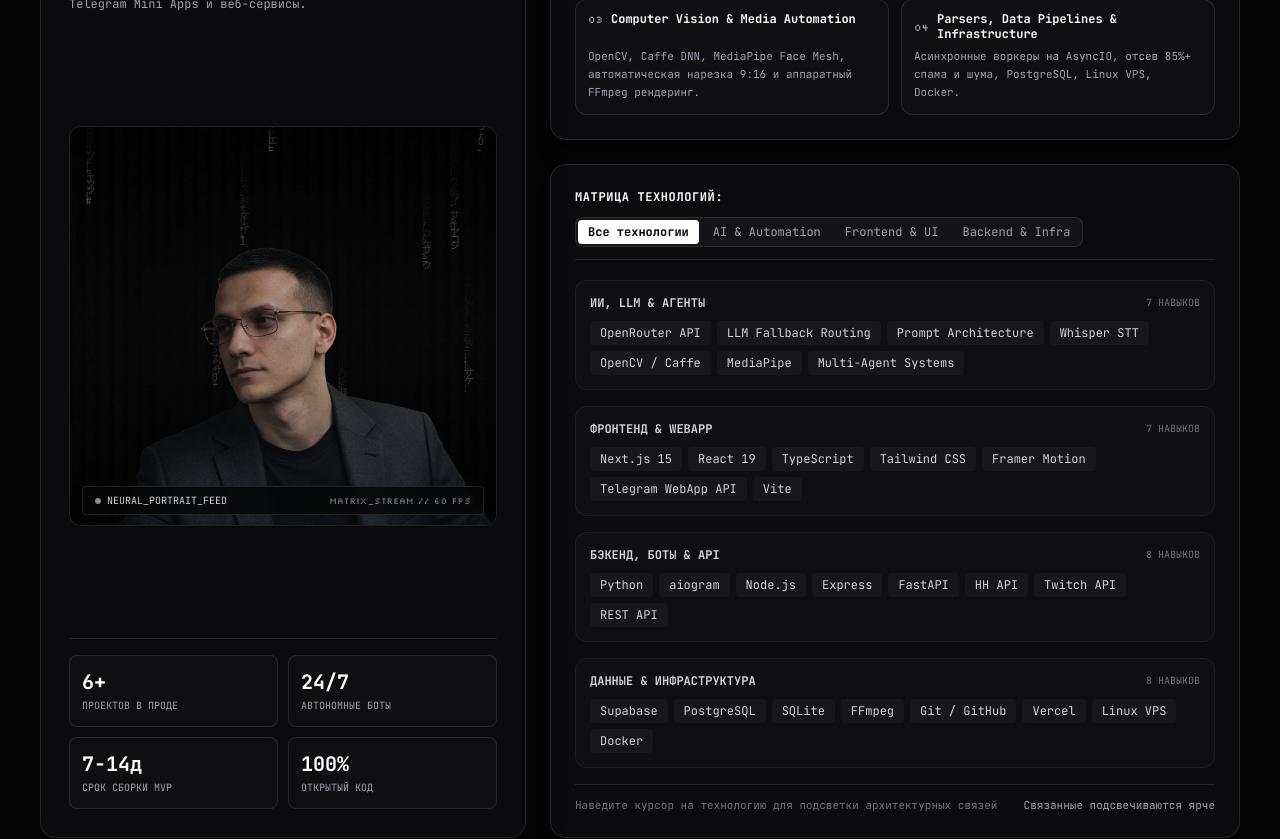
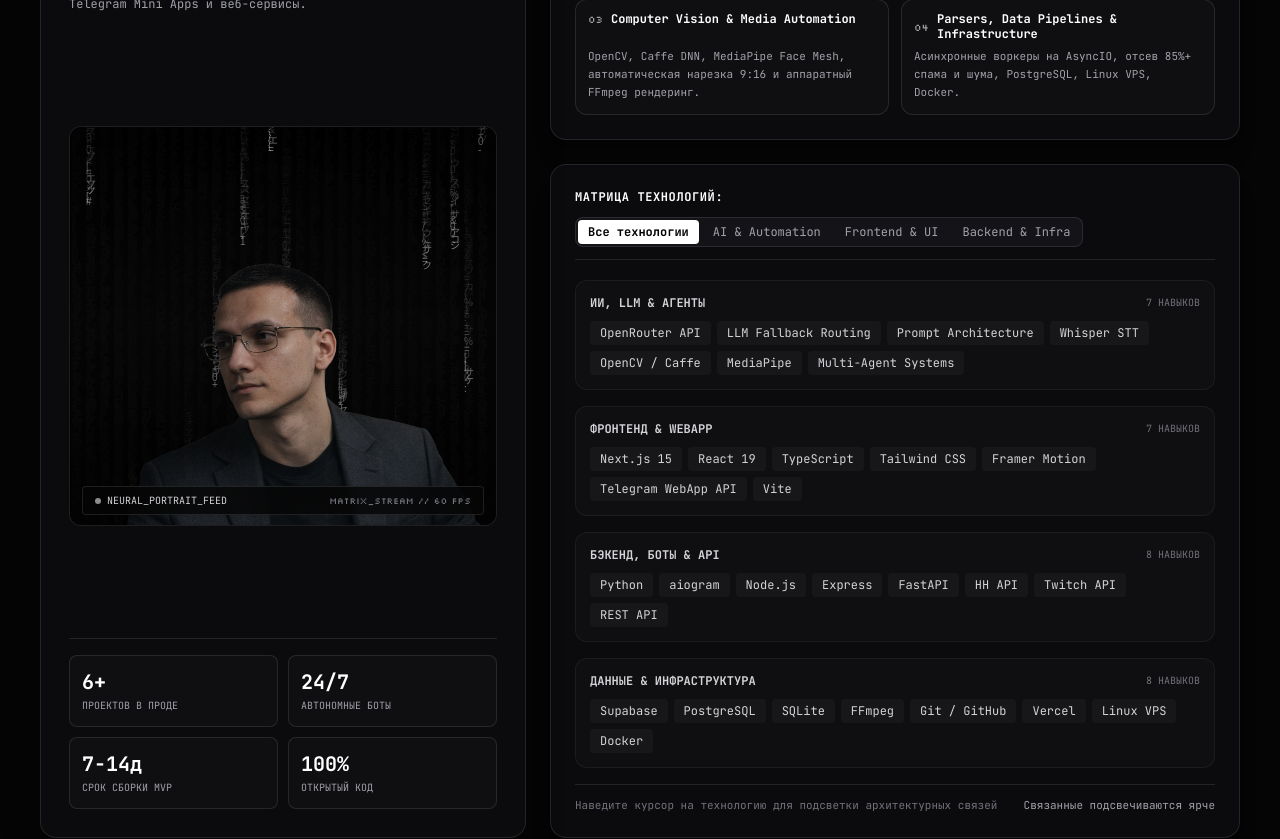
Before and after one commit to Crazy4elovek66/Project-Shelf, a Next.js app: page / in a window 1280 px wide. Shown: the part 1860-2699 px from the top of the page. Built offline with nearby package versions, Linux system fonts and the light colour scheme.

Commit message:
fix(ui): adjust portrait video framing to prevent forehead crop and enhance bw matrix rain

```diff
--- a/src/components/MatrixCodeRain.tsx
+++ b/src/components/MatrixCodeRain.tsx
@@ -53,7 +53,7 @@ export function MatrixCodeRain() {
       }
       lastTime = time;
 
-      ctx.fillStyle = "rgba(5, 5, 5, 0.16)";
+      ctx.fillStyle = "rgba(5, 5, 5, 0.10)";
       ctx.fillRect(0, 0, width, height);
 
       ctx.font = `400 ${fontSize}px var(--font-mono), monospace`;
@@ -65,11 +65,11 @@ export function MatrixCodeRain() {
         const char = GLYPHS[Math.floor(Math.random() * GLYPHS.length)];
 
         if (y > -fontSize && y < height) {
-          ctx.fillStyle = "rgba(250, 250, 250, 0.42)";
+          ctx.fillStyle = "rgba(255, 255, 255, 0.58)";
           ctx.fillText(char, x, y);
 
           const trailChar = GLYPHS[Math.floor(Math.random() * GLYPHS.length)];
-          ctx.fillStyle = "rgba(161, 161, 170, 0.18)";
+          ctx.fillStyle = "rgba(212, 212, 216, 0.30)";
           ctx.fillText(trailChar, x, y - fontSize);
         }
 
@@ -98,12 +98,12 @@ export function MatrixCodeRain() {
     <canvas
       ref={canvasRef}
       aria-hidden="true"
-      className="pointer-events-none absolute inset-0 z-0 opacity-80"
+      className="pointer-events-none absolute inset-0 z-0 opacity-90"
       style={{
         maskImage:
-          "radial-gradient(ellipse 90% 88% at 50% 50%, rgba(0,0,0,0.45) 0%, #000 68%, transparent 100%)",
+          "radial-gradient(ellipse 95% 92% at 50% 48%, rgba(0,0,0,0.6) 0%, #000 55%, transparent 100%)",
         WebkitMaskImage:
-          "radial-gradient(ellipse 90% 88% at 50% 50%, rgba(0,0,0,0.45) 0%, #000 68%, transparent 100%)",
+          "radial-gradient(ellipse 95% 92% at 50% 48%, rgba(0,0,0,0.6) 0%, #000 55%, transparent 100%)",
       }}
     />
   );
--- a/src/components/SeamlessPortraitVideo.tsx
+++ b/src/components/SeamlessPortraitVideo.tsx
@@ -23,9 +23,9 @@ export function SeamlessPortraitVideo() {
       {/* Layer 0: Delicate Black & White Matrix Code Rain Background */}
       <MatrixCodeRain />
 
-      {/* Layer 1: Scaled Video Flush to Bottom Edge */}
+      {/* Layer 1: Natural Scale Video Flush to Bottom Edge */}
       {!hasError ? (
-        <div className="absolute inset-x-0 bottom-0 h-full w-full flex items-end justify-center pointer-events-none z-10 overflow-hidden">
+        <div className="pointer-events-none absolute inset-x-0 bottom-0 top-0 z-10 flex items-end justify-center translate-y-[3%] sm:translate-y-[4%] overflow-hidden">
           <video
             ref={videoRef}
             autoPlay
@@ -40,14 +40,14 @@ export function SeamlessPortraitVideo() {
               e.currentTarget.volume = 0;
             }}
             onError={() => setHasError(true)}
-            className="w-full h-full object-cover object-bottom scale-[1.16] origin-bottom transition-all duration-300"
+            className="w-full h-full object-cover object-bottom transition-all duration-300"
             style={{
               mixBlendMode: "screen",
               filter: "contrast(1.08) brightness(0.96)",
               maskImage:
-                "linear-gradient(to top, #000 0%, #000 78%, transparent 100%), linear-gradient(to right, transparent 0%, #000 12%, #000 88%, transparent 100%)",
+                "linear-gradient(to top, #000 0%, #000 92%, transparent 100%), linear-gradient(to right, transparent 0%, #000 10%, #000 90%, transparent 100%)",
               WebkitMaskImage:
-                "linear-gradient(to top, #000 0%, #000 78%, transparent 100%), linear-gradient(to right, transparent 0%, #000 12%, #000 88%, transparent 100%)",
+                "linear-gradient(to top, #000 0%, #000 92%, transparent 100%), linear-gradient(to right, transparent 0%, #000 10%, #000 90%, transparent 100%)",
               maskComposite: "intersect",
               WebkitMaskComposite: "source-in",
             }}
@@ -59,7 +59,7 @@ export function SeamlessPortraitVideo() {
         </div>
       ) : (
         /* Fallback image if video fails to load in older environments */
-        <div className="absolute inset-x-0 bottom-0 h-full w-full flex items-end justify-center pointer-events-none z-10 overflow-hidden">
+        <div className="pointer-events-none absolute inset-x-0 bottom-0 top-0 z-10 flex items-end justify-center translate-y-[3%] sm:translate-y-[4%] overflow-hidden">
           <Image
             src="/images/hero-portrait-cutout.png"
             alt="Илья - Full-Stack AI Developer"
@@ -68,9 +68,9 @@ export function SeamlessPortraitVideo() {
             className="w-auto h-full max-h-[380px] object-contain object-bottom opacity-85"
             style={{
               maskImage:
-                "linear-gradient(to top, #000 0%, #000 78%, transparent 100%), linear-gradient(to right, transparent 0%, #000 12%, #000 88%, transparent 100%)",
+                "linear-gradient(to top, #000 0%, #000 92%, transparent 100%), linear-gradient(to right, transparent 0%, #000 10%, #000 90%, transparent 100%)",
               WebkitMaskImage:
-                "linear-gradient(to top, #000 0%, #000 78%, transparent 100%), linear-gradient(to right, transparent 0%, #000 12%, #000 88%, transparent 100%)",
+                "linear-gradient(to top, #000 0%, #000 92%, transparent 100%), linear-gradient(to right, transparent 0%, #000 10%, #000 90%, transparent 100%)",
             }}
           />
         </div>
```
